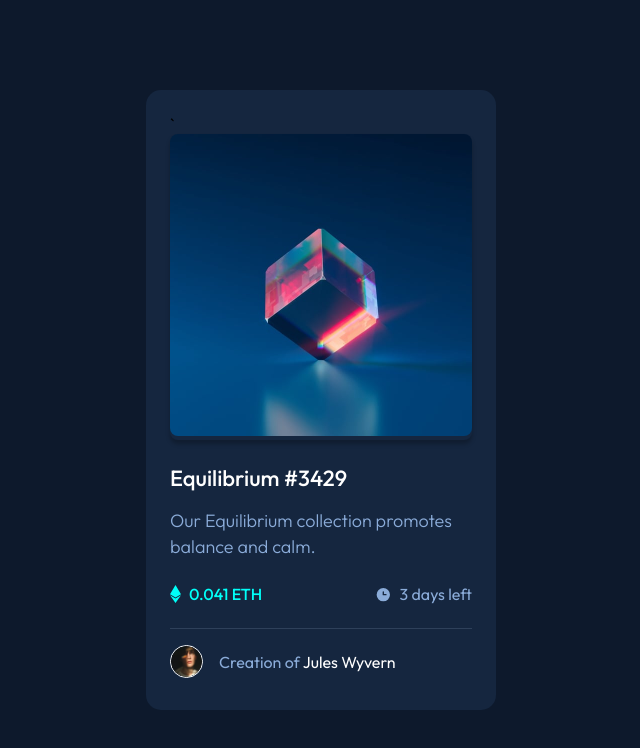
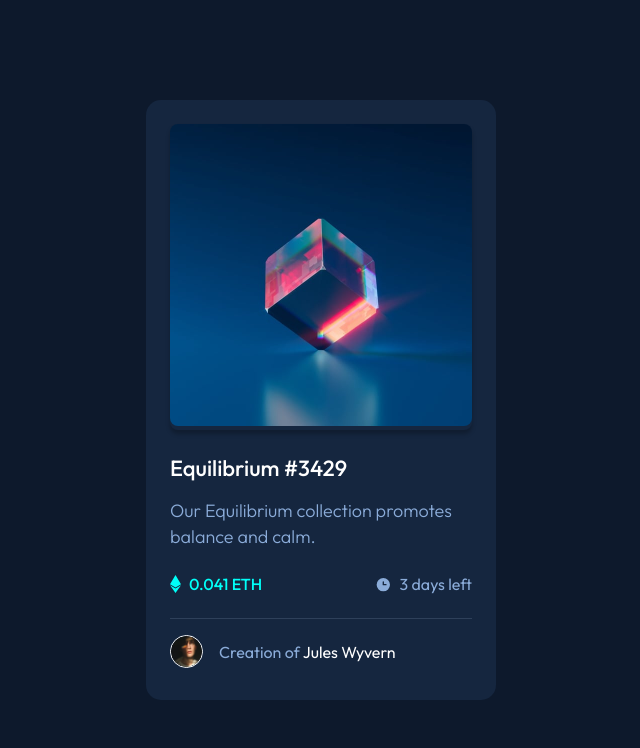
Before and after one commit to fsahinbas/frontend-mentor-nft-preview-card-component, a plain HTML site: page index.html in a window 1280 px wide. Shown: the whole page, without its empty margins (319-959 px from the left). Drawn offline with Linux system fonts and the light colour scheme.

Commit message:
html correction

```diff
--- a/index.html
+++ b/index.html
@@ -15,7 +15,7 @@
 
 <body>
 
-  <div class="card">`
+  <div class="card">
     <div class="card__img">
       <img src="./images/image-equilibrium.jpg" />
     </div>
```
